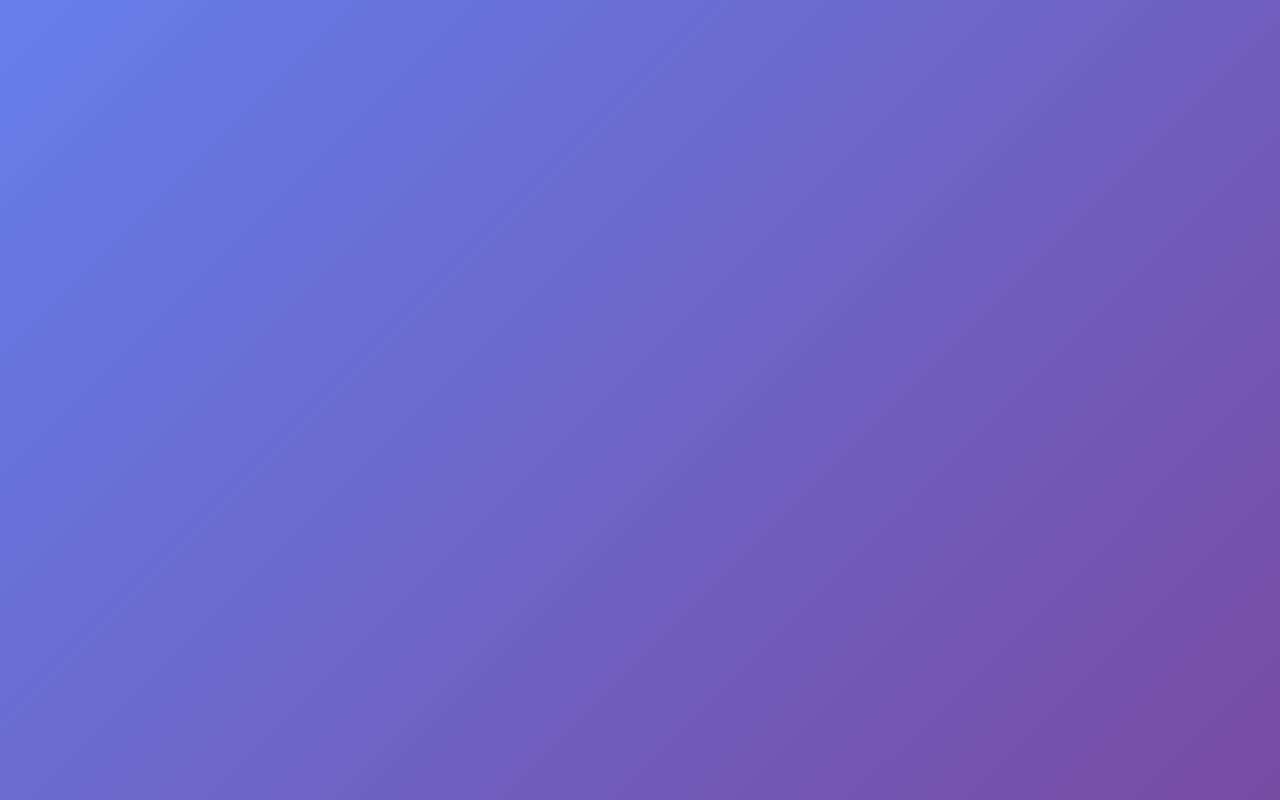
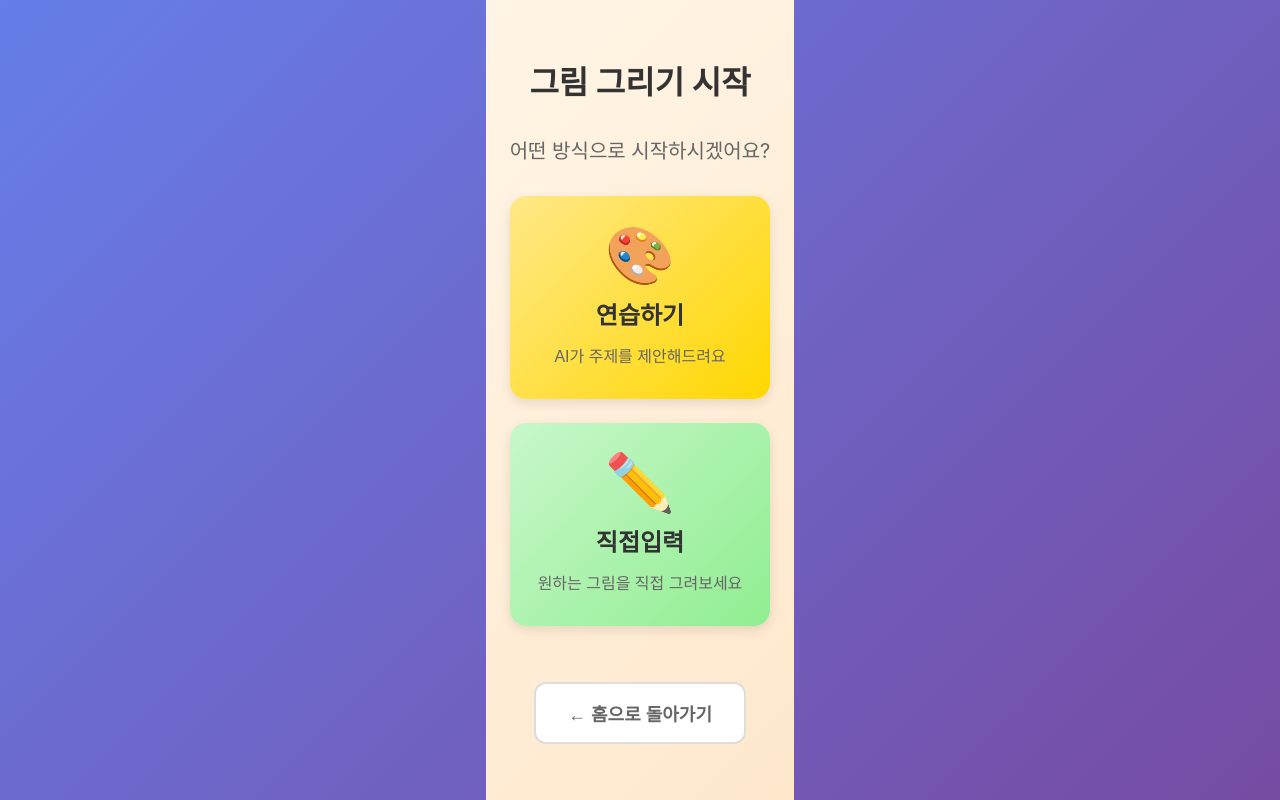
Before and after one commit to sunsudun25-cloud/hidi-story-maker, a React (Vite) app: page /draw/start in a window 1280 px wide. Before the commit this address had no page. Built offline with nearby package versions, Linux system fonts and the light colour scheme.

Commit message:
Add DrawStart page with navigation to practice and direct modes

```diff
--- a/src/App.tsx
+++ b/src/App.tsx
@@ -3,6 +3,9 @@ import Welcome from './pages/Welcome'
 import OnboardingLogin from './pages/OnboardingLogin'
 import Home from './pages/Home'
 import Draw from './pages/Draw'
+import DrawStart from './pages/DrawStart'
+import DrawPractice from './pages/DrawPractice'
+import DrawDirect from './pages/DrawDirect'
 import Write from './pages/Write'
 import Storybook from './pages/Storybook'
 import MyWorks from './pages/MyWorks'
@@ -18,6 +21,9 @@ function App() {
           <Route path="/onboarding" element={<OnboardingLogin />} />
           <Route path="/home" element={<Home />} />
           <Route path="/draw" element={<Draw />} />
+          <Route path="/draw/start" element={<DrawStart />} />
+          <Route path="/draw/practice" element={<DrawPractice />} />
+          <Route path="/draw/direct" element={<DrawDirect />} />
           <Route path="/write" element={<Write />} />
           <Route path="/storybook" element={<Storybook />} />
           <Route path="/my-works" element={<MyWorks />} />
--- a/src/pages/Draw.tsx
+++ b/src/pages/Draw.tsx
@@ -1,9 +1,7 @@
 import React from "react";
+import { Navigate } from "react-router-dom";
 
 export default function Draw() {
-  return (
-    <div style={{ padding: "24px", fontSize: "20px" }}>
-      그림 만들기 페이지입니다.
-    </div>
-  );
+  // /draw로 접근하면 /draw/start로 리다이렉트
+  return <Navigate to="/draw/start" replace />;
 }
--- /dev/null
+++ b/src/pages/DrawDirect.tsx
@@ -0,0 +1,24 @@
+import React from "react";
+import { useNavigate } from "react-router-dom";
+
+export default function DrawDirect() {
+  const navigate = useNavigate();
+
+  return (
+    <div style={{ padding: "24px", fontSize: "20px" }}>
+      <h2>직접입력 페이지입니다.</h2>
+      <p>원하는 그림을 직접 그려보세요.</p>
+      <button
+        onClick={() => navigate("/draw")}
+        style={{
+          marginTop: "20px",
+          padding: "12px 24px",
+          fontSize: "16px",
+          cursor: "pointer"
+        }}
+      >
+        ← 뒤로가기
+      </button>
+    </div>
+  );
+}
--- /dev/null
+++ b/src/pages/DrawPractice.tsx
@@ -0,0 +1,24 @@
+import React from "react";
+import { useNavigate } from "react-router-dom";
+
+export default function DrawPractice() {
+  const navigate = useNavigate();
+
+  return (
+    <div style={{ padding: "24px", fontSize: "20px" }}>
+      <h2>연습하기 페이지입니다.</h2>
+      <p>AI가 주제를 제안해드립니다.</p>
+      <button
+        onClick={() => navigate("/draw")}
+        style={{
+          marginTop: "20px",
+          padding: "12px 24px",
+          fontSize: "16px",
+          cursor: "pointer"
+        }}
+      >
+        ← 뒤로가기
+      </button>
+    </div>
+  );
+}
--- /dev/null
+++ b/src/pages/DrawStart.css
@@ -0,0 +1,167 @@
+/* DrawStart.css - 고령친화 UI */
+
+.draw-start-container {
+  min-height: 100vh;
+  padding: 40px 24px;
+  display: flex;
+  flex-direction: column;
+  align-items: center;
+  justify-content: center;
+  background: linear-gradient(135deg, #fff5e6 0%, #ffe8cc 100%);
+  gap: 32px;
+}
+
+.draw-start-title {
+  font-size: 32px;
+  font-weight: 700;
+  color: #333;
+  margin: 0;
+  text-align: center;
+}
+
+.draw-start-subtitle {
+  font-size: 20px;
+  font-weight: 400;
+  color: #666;
+  margin: 0;
+  text-align: center;
+}
+
+.draw-start-buttons {
+  display: flex;
+  flex-direction: column;
+  gap: 24px;
+  width: 100%;
+  max-width: 500px;
+}
+
+.draw-mode-btn {
+  display: flex;
+  flex-direction: column;
+  align-items: center;
+  gap: 12px;
+  padding: 32px 24px;
+  border: none;
+  border-radius: 16px;
+  cursor: pointer;
+  transition: all 0.3s ease;
+  box-shadow: 0 4px 12px rgba(0, 0, 0, 0.1);
+  background: white;
+}
+
+.draw-mode-btn:hover {
+  transform: translateY(-4px);
+  box-shadow: 0 8px 20px rgba(0, 0, 0, 0.15);
+}
+
+.draw-mode-btn:active {
+  transform: translateY(-2px);
+}
+
+.btn-emoji {
+  font-size: 56px;
+  line-height: 1;
+}
+
+.btn-label {
+  font-size: 24px;
+  font-weight: 700;
+  color: #333;
+}
+
+.btn-desc {
+  font-size: 16px;
+  font-weight: 400;
+  color: #666;
+  text-align: center;
+}
+
+.practice-btn {
+  background: linear-gradient(135deg, #ffe888 0%, #ffd700 100%);
+}
+
+.practice-btn:hover {
+  background: linear-gradient(135deg, #ffd700 0%, #ffcc00 100%);
+}
+
+.direct-btn {
+  background: linear-gradient(135deg, #c8f7cb 0%, #90ee90 100%);
+}
+
+.direct-btn:hover {
+  background: linear-gradient(135deg, #90ee90 0%, #7cdb7c 100%);
+}
+
+.back-btn {
+  padding: 16px 32px;
+  font-size: 18px;
+  font-weight: 600;
+  color: #666;
+  background: white;
+  border: 2px solid #ddd;
+  border-radius: 12px;
+  cursor: pointer;
+  transition: all 0.3s ease;
+  margin-top: 24px;
+}
+
+.back-btn:hover {
+  background: #f5f5f5;
+  border-color: #bbb;
+  color: #333;
+}
+
+/* 태블릿 */
+@media (max-width: 768px) {
+  .draw-start-title {
+    font-size: 28px;
+  }
+
+  .draw-start-subtitle {
+    font-size: 18px;
+  }
+
+  .btn-emoji {
+    font-size: 48px;
+  }
+
+  .btn-label {
+    font-size: 22px;
+  }
+}
+
+/* 모바일 */
+@media (max-width: 480px) {
+  .draw-start-container {
+    padding: 24px 16px;
+  }
+
+  .draw-start-title {
+    font-size: 24px;
+  }
+
+  .draw-start-subtitle {
+    font-size: 16px;
+  }
+
+  .draw-mode-btn {
+    padding: 28px 20px;
+  }
+
+  .btn-emoji {
+    font-size: 44px;
+  }
+
+  .btn-label {
+    font-size: 20px;
+  }
+
+  .btn-desc {
+    font-size: 14px;
+  }
+
+  .back-btn {
+    font-size: 16px;
+    padding: 14px 28px;
+  }
+}
--- /dev/null
+++ b/src/pages/DrawStart.tsx
@@ -0,0 +1,38 @@
+import React from "react";
+import { useNavigate } from "react-router-dom";
+import "./DrawStart.css";
+
+export default function DrawStart() {
+  const navigate = useNavigate();
+
+  return (
+    <div className="draw-start-container">
+      <h1 className="draw-start-title">그림 그리기 시작</h1>
+      <p className="draw-start-subtitle">어떤 방식으로 시작하시겠어요?</p>
+
+      <div className="draw-start-buttons">
+        <button
+          className="draw-mode-btn practice-btn"
+          onClick={() => navigate("/draw/practice")}
+        >
+          <span className="btn-emoji">🎨</span>
+          <span className="btn-label">연습하기</span>
+          <span className="btn-desc">AI가 주제를 제안해드려요</span>
+        </button>
+
+        <button
+          className="draw-mode-btn direct-btn"
+          onClick={() => navigate("/draw/direct")}
+        >
+          <span className="btn-emoji">✏️</span>
+          <span className="btn-label">직접입력</span>
+          <span className="btn-desc">원하는 그림을 직접 그려보세요</span>
+        </button>
+      </div>
+
+      <button className="back-btn" onClick={() => navigate("/home")}>
+        ← 홈으로 돌아가기
+      </button>
+    </div>
+  );
+}
```
